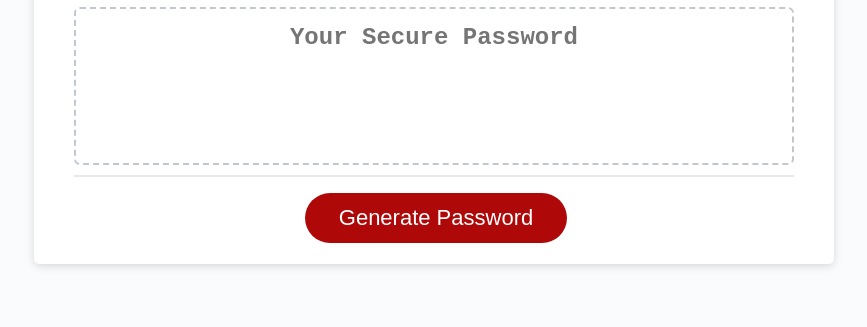
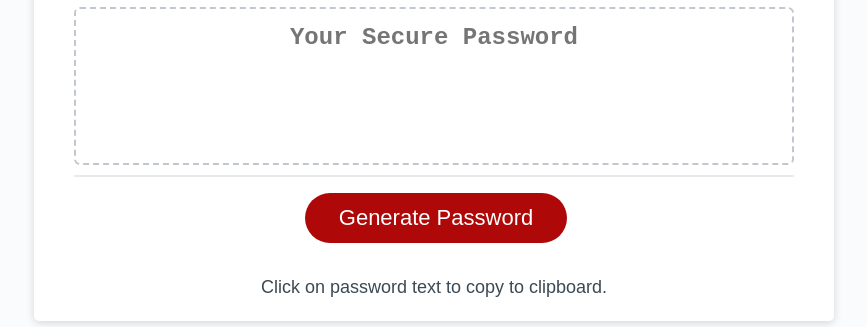
Before and after one commit to MwansaMwango/password-generator, a plain HTML site: page index.html in a window 1280 px wide. Shown: the part 473-800 px from the top of the page, without its empty margins (206-1073 px from the left). Drawn offline with Linux system fonts and the light colour scheme.

Commit message:
Added text for copy to clipboard option below generate button

```diff
--- a/index.html
+++ b/index.html
@@ -87,6 +87,7 @@
 
         <div class="card-footer">
           <button id="generate" class="btn">Generate Password</button>
+          <p>Click on password text to copy to clipboard.</p>
         </div>
       </div>
     </div>
```
Also changed, not shown: password-generator-GUI.JPG.
